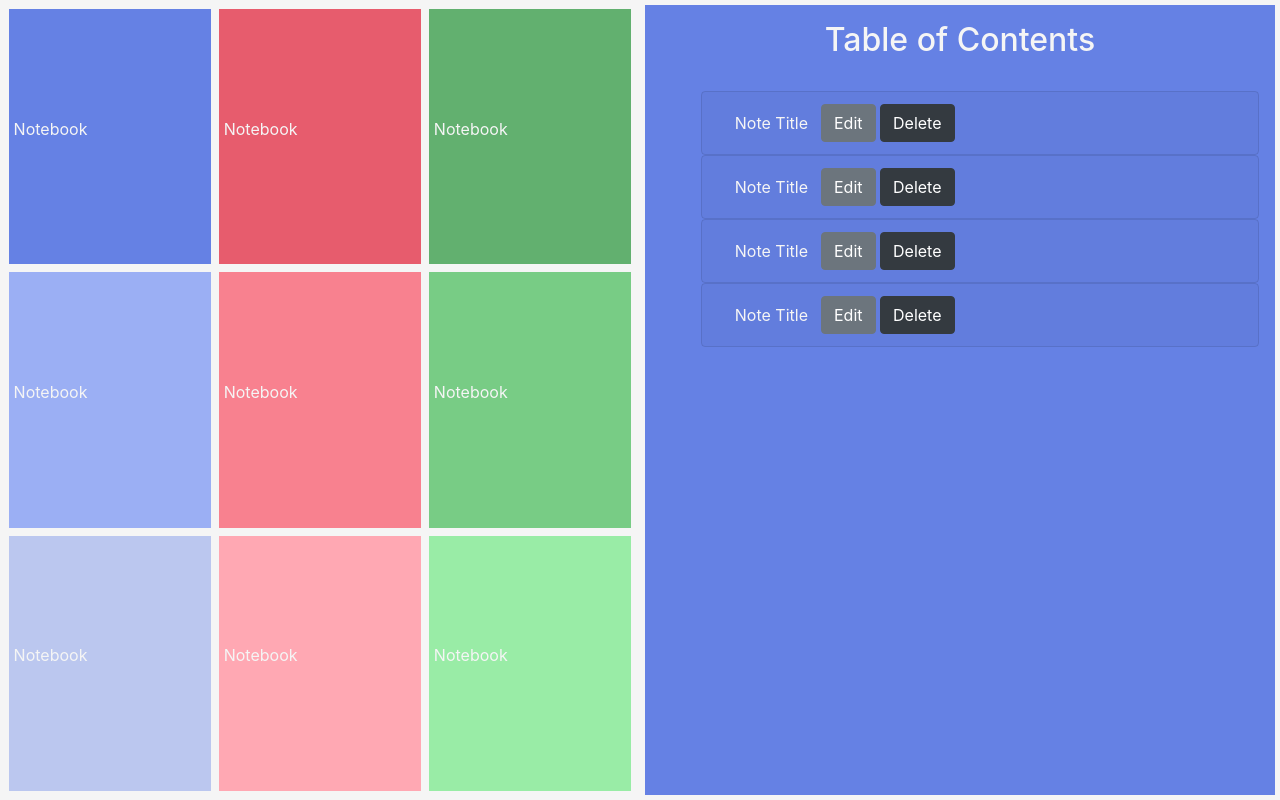
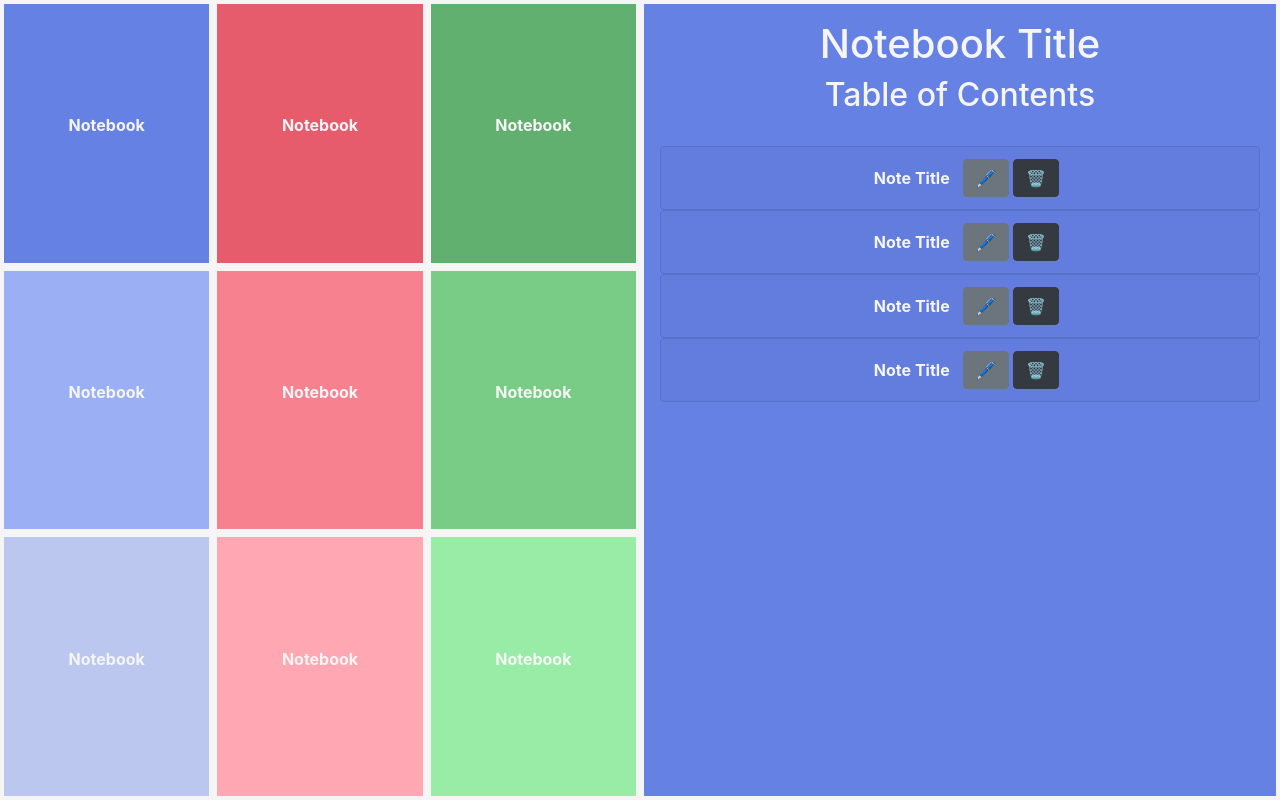
Before and after one commit to theoluyi/chromatic-notes, a React (Create React App) app: page / in a window 1280 px wide. Built offline with nearby package versions, Linux system fonts and the light colour scheme.

Commit message:
aligns NotebookCard text

```diff
--- a/src/App.css
+++ b/src/App.css
@@ -2,7 +2,6 @@
 .right-side {
   height: 50vh;
   width: 100%;
-  padding: 0.3rem;
 }
 
 @media screen and (min-width: 768px) {
@@ -31,18 +30,22 @@
     "box7 box8 box9";
 }
 
+/* Notebook card styling */
+/* It seems that to push the text left and right I need to target the container? using justify-content: center */
 .notebook-card {
   padding: 0.3rem;
   color: whitesmoke;
   border: whitesmoke solid 0.3rem;
   display: flex;
+  justify-content: center;
 }
 
+/* Notebook card text styling */
+/* I can align the push the text up and down by targeting the text element itself w/   align-self: center; */
 div p {
   color: whitesmoke;
   align-self: center;
-  /* justify-content: flex-end; */
-  /* flex-grow: 1; */
+  font-weight: bold;
 }
 
 #dark-blue {
@@ -88,4 +91,5 @@ div p {
 
 .note-title {
   color: whitesmoke;
+  font-weight: bold;
 }
--- a/src/App.js
+++ b/src/App.js
@@ -24,7 +24,16 @@ function App() {
         </div>
       </div>
       <div className="col-md-6 no-gutters">
-        <div className="right-side d-flex justify-content-center align-items-center">
+        <div
+          className="right-side d-flex justify-content-center align-items-center"
+          style={{
+            backgroundColor: "#6581e4",
+            padding: "1rem",
+            border: "solid whitesmoke .3rem",
+            color: "whitesmoke",
+            textAlign: "center",
+          }}
+        >
           <TableOfContents />
         </div>
       </div>
--- a/src/Components/NotePreviewCard.js
+++ b/src/Components/NotePreviewCard.js
@@ -3,21 +3,7 @@ import Card from "react-bootstrap/Card";
 import Button from "react-bootstrap/Button";
 import Accordion from "react-bootstrap/Accordion";
 
-const referenceJSX = (
-  <Card bg="transparent" text="light" style={{ width: "100%" }}>
-    <Card.Body>
-      <Card.Title color="light">Note Title</Card.Title>
-      <Card.Text>
-        Preview Text ..........................................
-      </Card.Text>
-      <span>
-        <Button variant="secondary">Edit</Button>{" "}
-        <Button variant="dark">Delete</Button>
-      </span>
-    </Card.Body>
-  </Card>
-);
-
+// QQ this hardcoded component uses inline styling
 const NotePreviewCard = () => {
   return (
     <Accordion>
@@ -31,10 +17,10 @@ const NotePreviewCard = () => {
             <span className="note-title">Note Title</span>{" "}
           </Accordion.Toggle>
           <span>
-            <Button variant="secondary">Edit</Button>{" "}
+            <Button variant="secondary">🖊</Button>{" "}
           </span>
           <span>
-            <Button variant="dark">Delete</Button>
+            <Button variant="dark">🗑</Button>
           </span>
         </Card.Header>
         <Accordion.Collapse eventKey="0">
@@ -45,4 +31,19 @@ const NotePreviewCard = () => {
   );
 };
 
+// const referenceJSX = (
+//   <Card bg="transparent" text="light" style={{ width: "100%" }}>
+//     <Card.Body>
+//       <Card.Title color="light">Note Title</Card.Title>
+//       <Card.Text>
+//         Preview Text ..........................................
+//       </Card.Text>
+//       <span>
+//         <Button variant="secondary">Edit</Button>{" "}
+//         <Button variant="dark">Delete</Button>
+//       </span>
+//     </Card.Body>
+//   </Card>
+// );
+
 export default NotePreviewCard;
--- a/src/Components/TableOfContents.js
+++ b/src/Components/TableOfContents.js
@@ -1,26 +1,21 @@
 import React from "react";
 import NotePreviewCard from "./NotePreviewCard";
 
+// QQ this hardcoded component uses inline styling
 const TableOfContents = (props) => {
   return (
     <div
       style={{
-        backgroundColor: "#6581e4",
         width: "100%",
         height: "100%",
-        padding: "1rem",
       }}
     >
-      <h2 style={{ textAlign: "center", color: "whitesmoke" }}>
-        Table of Contents
-      </h2>{" "}
-      <br />
-      <ul>
-        <NotePreviewCard />
-        <NotePreviewCard />
-        <NotePreviewCard />
-        <NotePreviewCard />
-      </ul>
+      <h1>Notebook Title</h1>
+      <h2>Table of Contents</h2> <br />
+      <NotePreviewCard />
+      <NotePreviewCard />
+      <NotePreviewCard />
+      <NotePreviewCard />
     </div>
   );
 };
```
